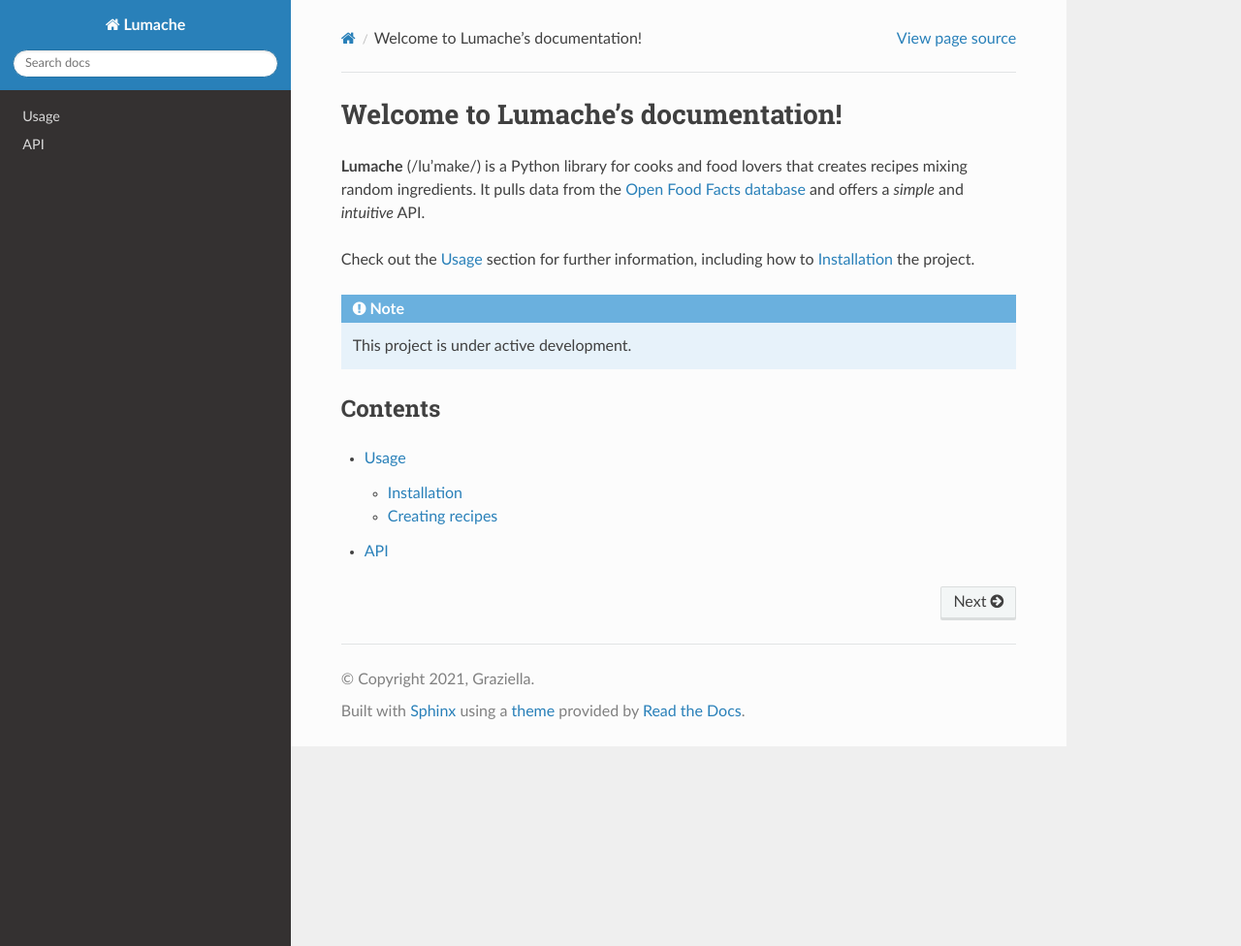
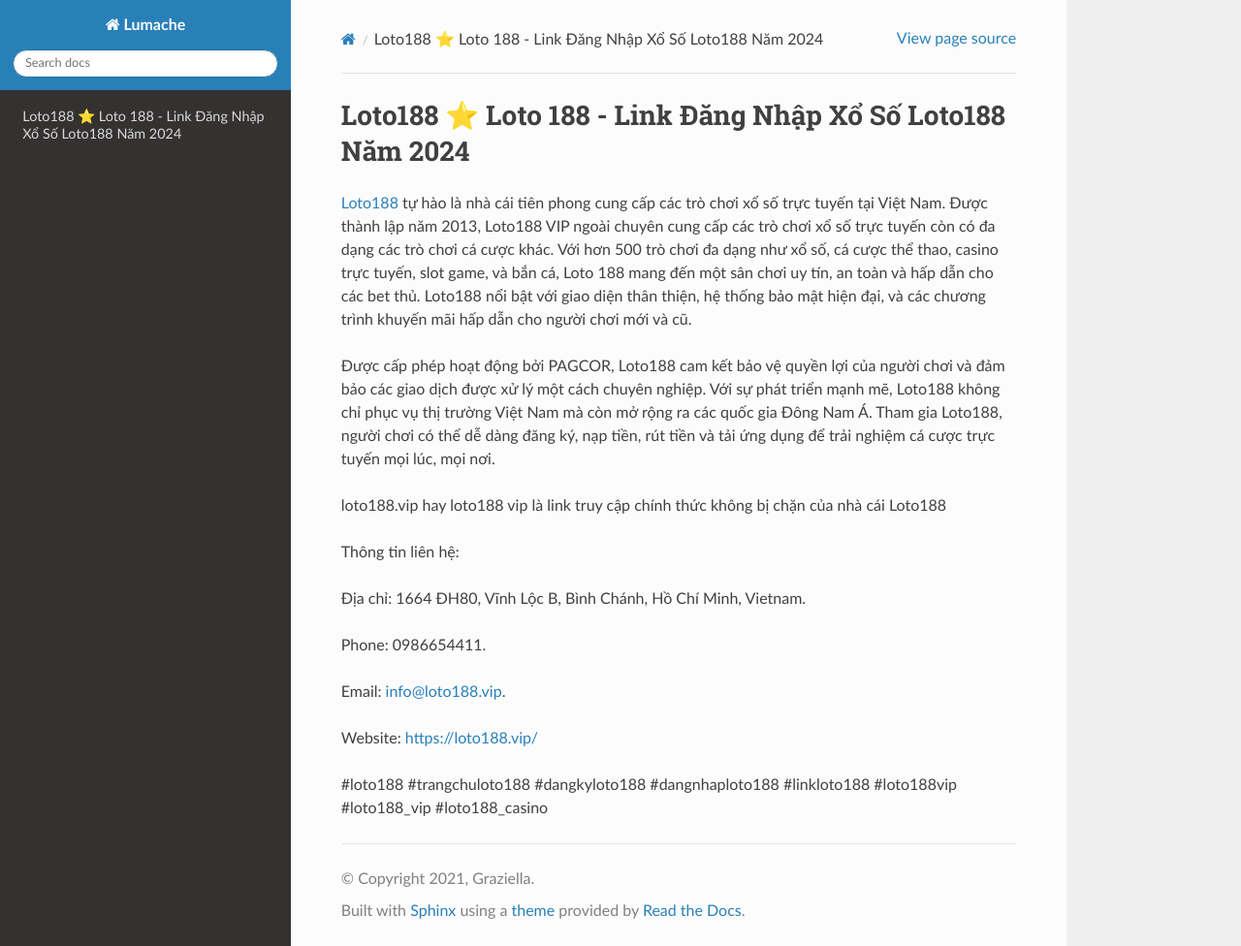
Before and after one commit to camtiennguyena/loto188vip, a Sphinx documentation site: the page built from docs/source/index.rst, in a window 1280 px wide and 976 px high. Shown: the whole window at 97% size. Built offline with Sphinx 7.4.7 and the Read the Docs theme 3.1.0, drawn with Linux system fonts in a browser that asks for light colours.

Commit message:
Update index.rst

```diff
--- a/docs/source/index.rst
+++ b/docs/source/index.rst
@@ -1,22 +1,20 @@
-Welcome to Lumache's documentation!
+Loto188 ⭐️ Loto 188 - Link Đăng Nhập Xổ Số Loto188 Năm 2024
 ===================================
 
-**Lumache** (/lu'make/) is a Python library for cooks and food lovers
-that creates recipes mixing random ingredients.
-It pulls data from the `Open Food Facts database <https://world.openfoodfacts.org/>`_
-and offers a *simple* and *intuitive* API.
+`Loto188 <https://loto188.vip/>`_ tự hào là nhà cái tiên phong cung cấp các trò chơi xổ số trực tuyến tại Việt Nam. Được thành lập năm 2013, Loto188 VIP ngoài chuyên cung cấp các trò chơi xổ số trực tuyến còn có đa dạng các trò chơi cá cược khác. Với hơn 500 trò chơi đa dạng như xổ số, cá cược thể thao, casino trực tuyến, slot game, và bắn cá, Loto 188 mang đến một sân chơi uy tín, an toàn và hấp dẫn cho các bet thủ. Loto188 nổi bật với giao diện thân thiện, hệ thống bảo mật hiện đại, và các chương trình khuyến mãi hấp dẫn cho người chơi mới và cũ.
 
-Check out the :doc:`usage` section for further information, including
-how to :ref:`installation` the project.
+Được cấp phép hoạt động bởi PAGCOR, Loto188 cam kết bảo vệ quyền lợi của người chơi và đảm bảo các giao dịch được xử lý một cách chuyên nghiệp. Với sự phát triển mạnh mẽ, Loto188 không chỉ phục vụ thị trường Việt Nam mà còn mở rộng ra các quốc gia Đông Nam Á. Tham gia Loto188, người chơi có thể dễ dàng đăng ký, nạp tiền, rút tiền và tải ứng dụng để trải nghiệm cá cược trực tuyến mọi lúc, mọi nơi.
 
-.. note::
+loto188.vip hay loto188 vip là link truy cập chính thức không bị chặn của nhà cái Loto188
 
-   This project is under active development.
+Thông tin liên hệ:
 
-Contents
---------
+Địa chỉ: 1664 ĐH80, Vĩnh Lộc B, Bình Chánh, Hồ Chí Minh, Vietnam.
 
-.. toctree::
+Phone: 0986654411.
 
-   usage
-   api
+Email: info@loto188.vip.
+
+Website: https://loto188.vip/
+
+#loto188 #trangchuloto188 #dangkyloto188 #dangnhaploto188 #linkloto188 #loto188vip #loto188_vip #loto188_casino
```
